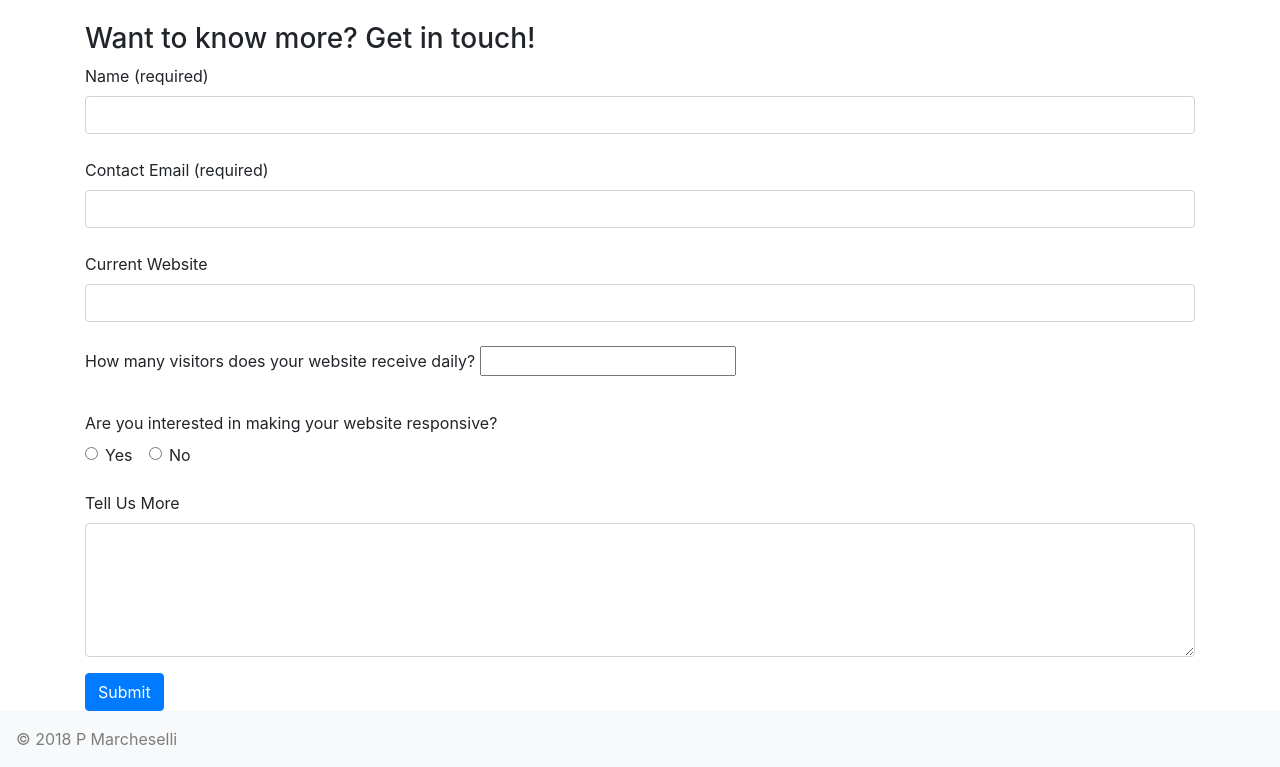
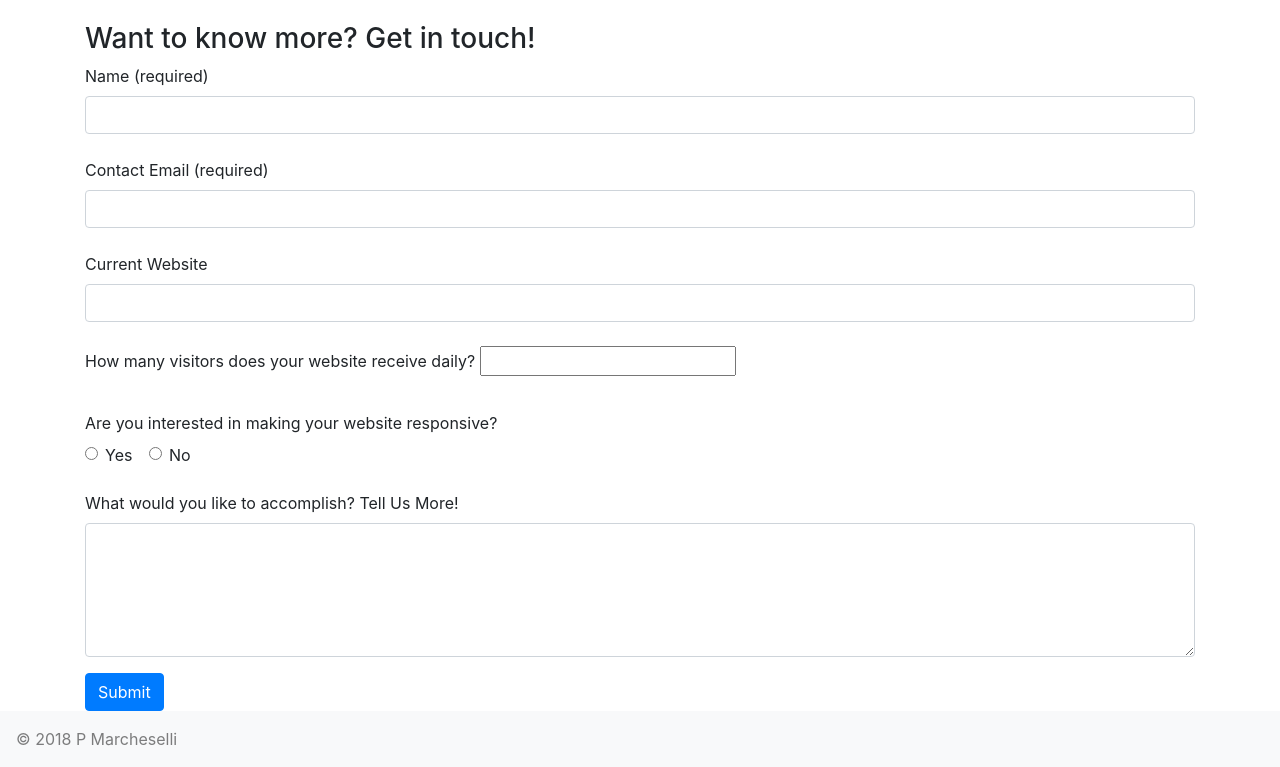
Before and after one commit to pmarcheselli/web-forms, a plain HTML site: page index.html in a window 1280 px wide. Shown: the part 512-1279 px from the top of the page. Drawn offline with nearby package versions, Linux system fonts and the light colour scheme.

Commit message:
updated form styling

```diff
--- a/index.html
+++ b/index.html
@@ -79,12 +79,13 @@
 
 
     <div class="form-group">
-     <label for="additional-info">Tell Us More</label>
+     <label for="additional-info">What would you like to accomplish? Tell Us More!</label>
      <textarea class="form-control" id="additional-info" rows="5"></textarea>
     </div>
 
     <button type="submit" class="btn btn-primary">Submit</button>
     <br>
+
 
    </form>
   </article>
```
